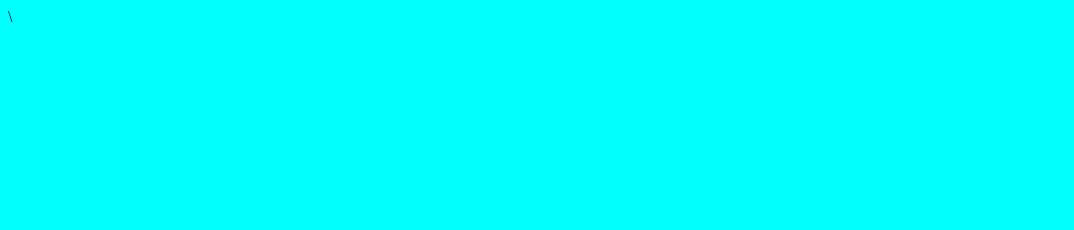
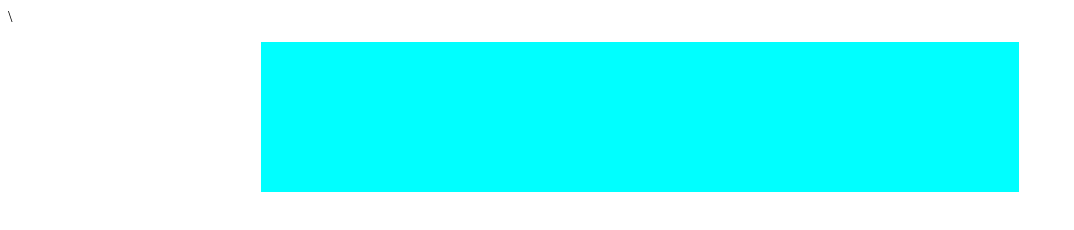
Before and after one commit to xNatTheKillerx/prueba-class.github.io, a plain HTML site: page index.html in a window 1280 px wide. Shown: the whole page, without its empty margins (0-1074 px from the left). Drawn offline with Linux system fonts and the light colour scheme.

Commit message:
Se definio contenido y estilos para la pagina empresarial

```diff
--- a/css/estilos.css
+++ b/css/estilos.css
@@ -1,6 +1,15 @@
-body
+section
 {
-    display: block;
-    margin 20px;
-    background-color: aqua;
+   width: 60%;
+   height: 150px;
+   background-color: aqua;
+   text-align: center;
+   margin: 0 auto;
 }
+
+h2
+{
+    color: black;
+    font-size: 35px;
+    line-height: 150px;
+}
```
